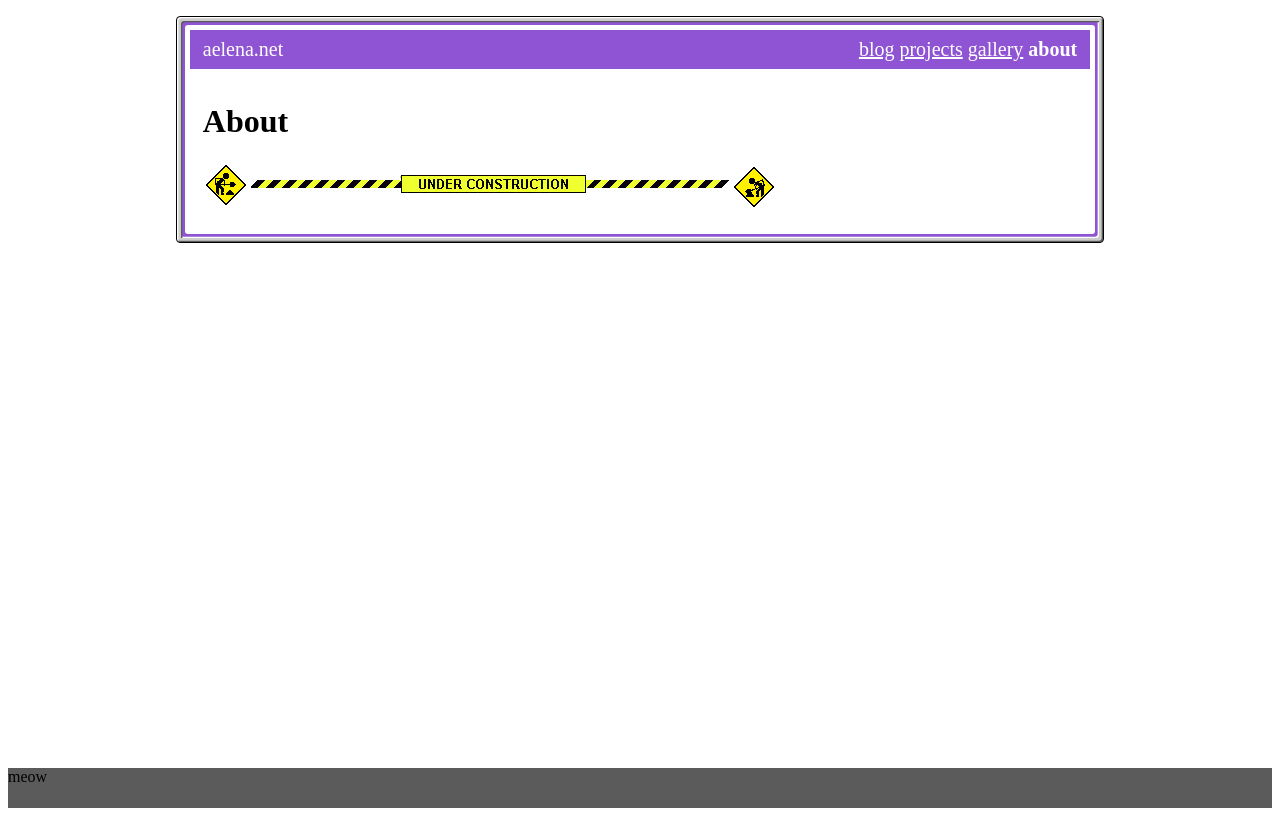
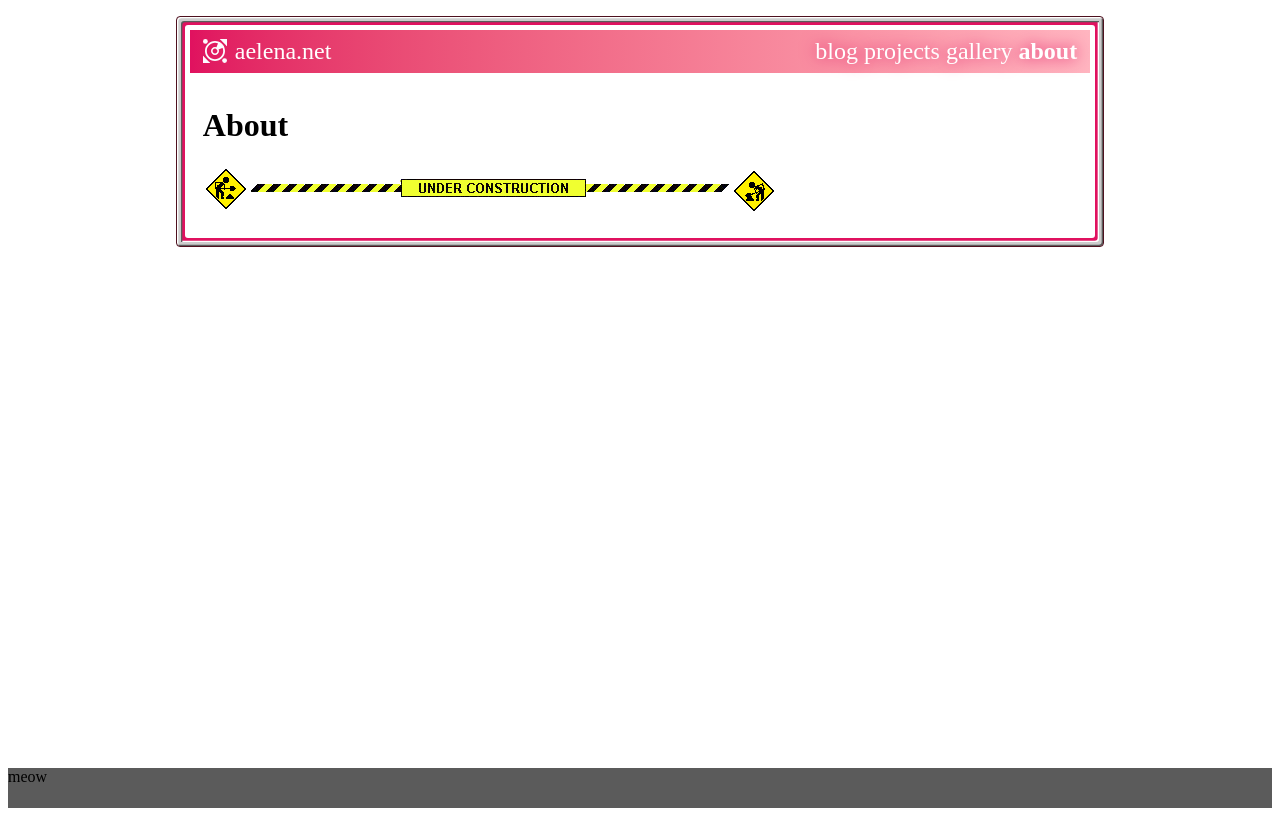
Before and after one commit to aelxna/website, a SvelteKit app: page /about in a window 1280 px wide. Built offline with nearby package versions, Linux system fonts and the light colour scheme.

Commit message:
more css

```diff
--- a/src/routes/+layout.svelte
+++ b/src/routes/+layout.svelte
@@ -29,34 +29,37 @@
 	<link rel="icon" href={favicon} />
 </svelte:head>
 
-<main>
+<main class={section}>
 <div class="window-container">
 	<div class="window">
 		<header>
-			<div>aelena.net</div>
+			<div style="align-items:center;display:flex">
+				<img src="images/logo.svg" class="logo">
+				aelena.net
+			</div>
 			<nav>
 				{#if section === 'blog'}
 					<strong>blog</strong>
 				{:else}
-					<a href="/">blog</a>
+					<a href="/" id="blog-nav">blog</a>
 				{/if}
 
 				{#if section === 'projects'}
 					<strong>projects</strong>
 				{:else}
-					<a href="/projects">projects</a>
+					<a href="/projects" id="projects-nav">projects</a>
 				{/if}
 
 				{#if section === 'gallery'}
 					<strong>gallery</strong>
 				{:else}
-					<a href="/gallery">gallery</a>
+					<a href="/gallery" id="gallery-nav">gallery</a>
 				{/if}
 
 				{#if section === 'about'}
 					<strong>about</strong>
 				{:else}
-					<a href="/about">about</a>
+					<a href="/about" id="about-nav">about</a>
 				{/if}
 			</nav>
 		</header>
@@ -69,11 +72,38 @@
 </main>
 
 <style>
-	@import '/static/themes/prism-xonokai.css';
-	@import '/static/fonts.css';
+	@import '/static/global.css';
 
 	:root {
 		--footer-height: 2.5rem;
+	}
+
+	.blog {
+		--page-primary: var(--blog-primary);
+		--page-light: var(--blog-light);
+		--page-dark: var(--blog-dark);
+	}
+	.projects {
+		--page-primary: var(--projects-primary);
+		--page-light: var(--projects-light);
+		--page-dark: var(--projects-dark);
+	}
+	.gallery {
+		--page-primary: var(--gallery-primary);
+		--page-light: var(--gallery-light);
+		--page-dark: var(--gallery-dark);
+	}
+	.about {
+		--page-primary: var(--about-primary);
+		--page-light: var(--about-light);
+		--page-dark: var(--about-dark);
+	}
+
+	.logo {
+		height: 1.5rem;
+		padding-right: 0.5rem;
+		display: block;
+		filter: brightness(0) saturate(100%) invert(100%) sepia(63%) saturate(2439%) hue-rotate(180deg) brightness(111%) contrast(105%);
 	}
 
 	main {
@@ -97,26 +127,26 @@
 			inset 3pt 3pt 0pt 0pt #cccccc,
 			inset 4pt 4pt 0pt 0pt #5b5b5b,
 			inset -4pt -4pt 0pt 0pt #ffffff,
-			inset -6pt -6pt 0pt 0pt #8f54d3,
-			inset -6pt 6pt 0pt 0pt #8f54d3,
-			inset 6pt -6pt 0pt 0pt #8f54d3,
-			inset 6pt 6pt 0pt 0pt #8f54d3;
+			inset -6pt -6pt 0pt 0pt var(--page-primary),
+			inset -6pt 6pt 0pt 0pt var(--page-primary),
+			inset 6pt -6pt 0pt 0pt var(--page-primary),
+			inset 6pt 6pt 0pt 0pt var(--page-primary);
 
 		padding: 0.8rem;
 
 		margin-left: auto;
 		margin-right: auto;
 
-		border: 1pt solid black;
+		border: 1pt solid var(--page-dark);
 		border-radius: 4px;
 		max-width: 900px;
 	}
 
 	header {
-		background-color: #8f54d3;
+		background: linear-gradient(90deg, var(--page-primary), var(--page-light));
 		padding: 0.5rem 0.8rem;
 
-		font-size: 20px;
+		font-size: 1.5rem;
 		color: white;
 
 		display: flex;
@@ -124,6 +154,28 @@
 
 		a {
 			color: white;
+			text-decoration: none;
+		}
+
+		a:hover {
+			text-decoration: underline;
+		}
+
+		nav * {
+			filter: drop-shadow(0 0 0.5rem var(--page-primary));
+		}
+
+		#blog-nav:hover {
+			filter: drop-shadow(0 0 0.5rem var(--blog-primary));
+		}
+		#projects-nav:hover {
+			filter: drop-shadow(0 0 0.5rem var(--projects-primary));
+		}
+		#gallery-nav:hover {
+			filter: drop-shadow(0 0 0.5rem var(--gallery-primary));
+		}
+		#about-nav:hover {
+			filter: drop-shadow(0 0 0.5rem var(--about-primary));
 		}
 	}
 
@@ -135,7 +187,7 @@
 		position: absolute;
 		bottom: 0;
 		min-width: 100%;
-		height: 2.5rem;
+		height: var(--footer-height);
 		background-color:#5b5b5b;
 		margin: 0;
 	}
--- a/static/colors.css
+++ b/static/colors.css
@@ -1,8 +1,4 @@
 :root {
-  --about-primary: oklch(0.5844 0.228 8.91);
-  --about-light: oklch(0.8454 0.087 9.26);
-  --about-dark: oklch(0.2883 0.0907 11.59);
-
   --blog-primary: oklch(0.501 0.1199 292.92);
   --blog-light: oklch(0.8263 0.0527 300.06);
   --blog-dark: oklch(0.2519 0.0526 297.3);
@@ -15,6 +11,14 @@
   --gallery-light: oklch(0.878 0.0448 184.06);
   --gallery-dark: oklch(0.3081 0.0437 183.39);
 
+  --about-primary: oklch(0.5844 0.228 8.91);
+  --about-light: oklch(0.8454 0.087 9.26);
+  --about-dark: oklch(0.2883 0.0907 11.59);
+
   --text-black: oklch(0.225 0.009 255.61);
   --text-white: oklch(0.9811 0.0093 286.93);
+
+  --page-primary: var(--blog-primary);
+  --page-light: var(--blog-light);
+  --page-dark: var(--blog-dark);
 }
--- a/static/fonts.css
+++ b/static/fonts.css
@@ -84,14 +84,3 @@
   font-weight: 700;
   font-style: italic;
 }
-
-:root {
-  code {
-    font-size: 1rem;
-  }
-
-  body {
-    margin: 0;
-    padding: 0;
-  }
-}
--- /dev/null
+++ b/static/global.css
@@ -0,0 +1,19 @@
+@import '/static/colors.css';
+@import '/static/fonts.css';
+@import '/static/themes/prism-xonokai.css';
+
+:root {
+  code {
+    font-size: 1rem;
+  }
+
+  body {
+    margin: 0;
+    padding: 0;
+  }
+
+  h1, h2, h3, h4, h5, h6 {
+    padding: 0;
+    margin: 0;
+  }
+}
```
Also changed, not shown: static/images/bg.svg (added), static/images/logo.svg (added).
